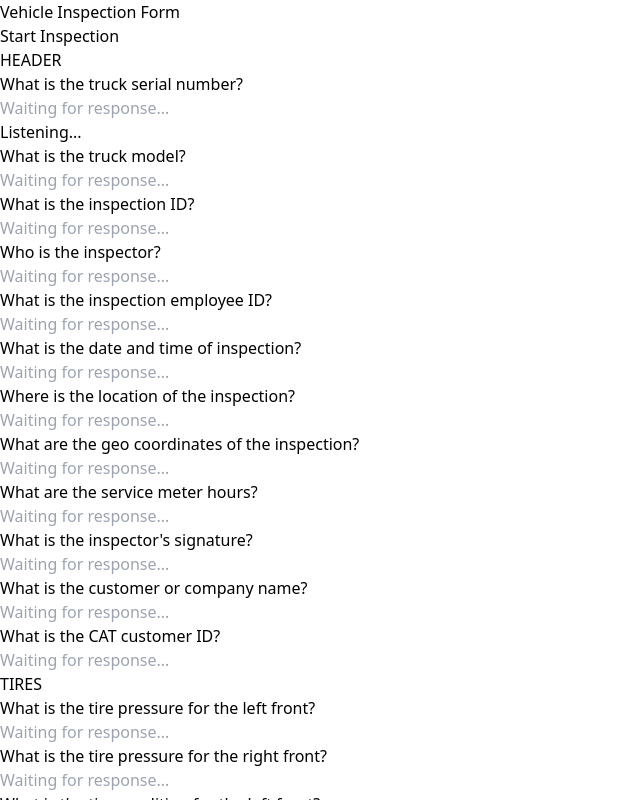
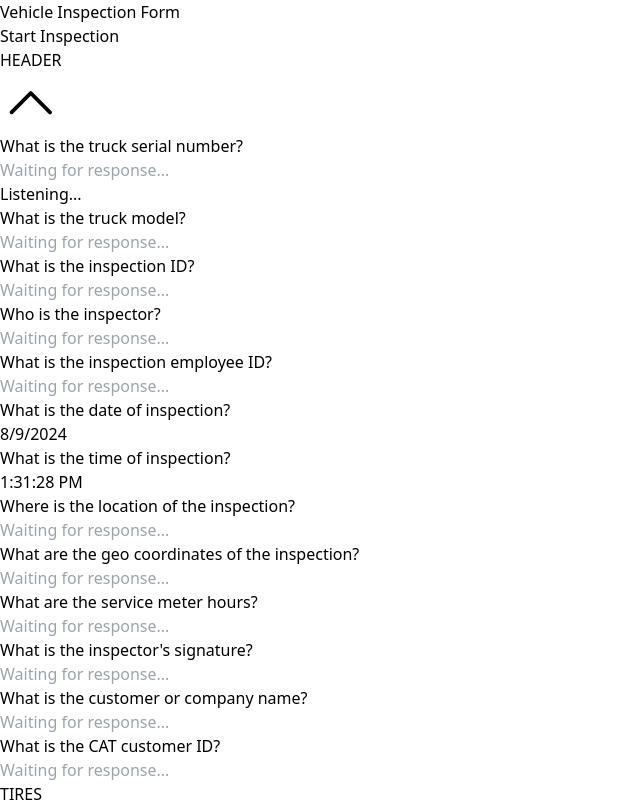
Before and after one commit to medhansh17/caterpillar, a React (Vite) app: page / in a window 1280 px wide. Both pictures are taken after a click on the button "Start Inspection". Shown: the top 800 px of the page, without its empty margins (0-640 px from the left). Built offline with nearby package versions, Linux system fonts and the light colour scheme; no server answers.

Commit message:
feat : update inspection questions and change UI/UX for InspectionForm

```diff
--- a/package.json
+++ b/package.json
@@ -11,6 +11,7 @@
     "generate-pwa-assets": "pwa-assets-generator --preset minimal public/logo.svg"
   },
   "dependencies": {
+    "@heroicons/react": "^2.1.5",
     "react": "^18.3.1",
     "react-dom": "^18.3.1",
     "react-speech-recognition": "^3.10.0"
--- a/src/Data/inspection.json
+++ b/public/Data/inspection.json
@@ -5,7 +5,8 @@
     { "id": "inspectionId", "question": "What is the inspection ID?" },
     { "id": "inspectorName", "question": "Who is the inspector?" },
     { "id": "inspectionEmployeeId", "question": "What is the inspection employee ID?" },
-    { "id": "dateTimeOfInspection", "question": "What is the date and time of inspection?" },
+    { "id": "dateOfInspection", "question": "What is the date of inspection?" },
+    { "id": "timeOfInspection", "question": "What is the time of inspection?" },
     { "id": "locationOfInspection", "question": "Where is the location of the inspection?" },
     { "id": "geoCoordinates", "question": "What are the geo coordinates of the inspection?" },
     { "id": "serviceMeterHours", "question": "What are the service meter hours?" },
@@ -54,7 +55,7 @@
     { "id": "oilLeakInEngine", "question": "Is there any oil leak in the engine?" },
     { "id": "overallEngineSummary", "question": "What is the overall engine summary?" }
   ],
-  "voiceOfCustomer": [
+  "voice Of Customer": [
     { "id": "customerFeedback", "question": "What feedback did the customer provide?" },
     { "id": "imagesRelatedToCustomerIssues", "question": "What images are related to the issues discussed with the customer?" }
   ]
--- a/src/components/InspectionForm.jsx
+++ b/src/components/InspectionForm.jsx
@@ -1,10 +1,41 @@
-import React, { useState, useEffect, useCallback } from "react";
+import React, { useState, useEffect, useCallback, useRef } from "react";
 import SpeechRecognition, {
   useSpeechRecognition,
 } from "react-speech-recognition";
-import inspect_ques from "../Data/inspection.json";
+import inspect_ques from "../../public/Data/inspection.json";
 
 const DEBOUNCE_TIME = 500;
+
+const getGeoCoordinates = (callback) => {
+  if (navigator.geolocation) {
+    navigator.geolocation.getCurrentPosition(
+      (position) => {
+        const { latitude, longitude } = position.coords;
+        callback(`${latitude}, ${longitude}`);
+      },
+      (error) => {
+        console.error(error);
+        callback('Unable to retrieve location');
+      }
+    );
+  } else {
+    callback('Geolocation is not supported by this browser.');
+  }
+};
+
+const generateSpecialInput = (id, callback) => {
+  switch (id) {
+    case "dateOfInspection":
+      return new Date().toLocaleDateString();
+    case "timeOfInspection":
+      return new Date().toLocaleTimeString();
+    case "geoCoordinates":
+      getGeoCoordinates(callback);
+      return null; // Return null as callback will handle updating state
+    default:
+      return null;
+  }
+};
 
 const InspectionForm = () => {
   const [responses, setResponses] = useState({});
@@ -12,6 +43,8 @@ const InspectionForm = () => {
   const [currentSectionIndex, setCurrentSectionIndex] = useState(0);
   const { transcript, resetTranscript } = useSpeechRecognition();
   const [isListening, setIsListening] = useState(false);
+  const [expandedSections, setExpandedSections] = useState({});
+  const questionRefs = useRef({});
 
   const startInspection = useCallback(() => {
     resetTranscript();
@@ -22,6 +55,7 @@ const InspectionForm = () => {
     const firstQuestion =
       Object.values(inspect_ques)[0]?.[0]?.question || "No questions available";
     speakQuestion(firstQuestion);
+    setExpandedSections({ [Object.keys(inspect_ques)[0]]: true });
   }, [resetTranscript]);
 
   const speakQuestion = (question) => {
@@ -40,29 +74,77 @@ const InspectionForm = () => {
       const currentSection = sections[currentSectionIndex];
       if (currentSection && currentSection[currentStepIndex]) {
         const currentStep = currentSection[currentStepIndex];
+        if (generateSpecialInput(currentStep.id, (value) => {
+          setResponses((prevResponses) => ({
+            ...prevResponses,
+            [currentStep.id]: value,
+          }));
+        }) === null) {
           setResponses((prevResponses) => ({
             ...prevResponses,
             [currentStep.id]: transcript,
           }));
         }
       }
+    }
   }, [transcript, currentStepIndex, currentSectionIndex]);
+
+  const findNextNonSpecialStep = (section, startIndex) => {
+    for (let i = startIndex; i < section.length; i++) {
+      if (generateSpecialInput(section[i].id, () => {}) === null) {
+        return i;
+      }
+    }
+    return -1;
+  };
 
   const moveToNextStep = useCallback(() => {
     resetTranscript();
     const sections = Object.values(inspect_ques);
     const currentSection = sections[currentSectionIndex];
 
-    if (currentStepIndex < currentSection.length - 1) {
-      setCurrentStepIndex((prevIndex) => prevIndex + 1);
-      speakQuestion(
-        currentSection[currentStepIndex + 1]?.question || "No more questions"
+    const nextStepIndex = findNextNonSpecialStep(
+      currentSection,
+      currentStepIndex + 1
     );
+
+    if (nextStepIndex !== -1) {
+      setCurrentStepIndex(nextStepIndex);
+      const nextStep = currentSection[nextStepIndex];
+      if (generateSpecialInput(nextStep.id, (value) => {
+        setResponses((prevResponses) => ({
+          ...prevResponses,
+          [nextStep.id]: value,
+        }));
+      }) === null) {
+        speakQuestion(nextStep.question);
+      }
     } else if (currentSectionIndex < sections.length - 1) {
       setCurrentSectionIndex((prevIndex) => prevIndex + 1);
-      setCurrentStepIndex(0);
       const nextSection = sections[currentSectionIndex + 1];
-      speakQuestion(nextSection[0]?.question || "No more questions");
+      const nextSectionFirstNonSpecialIndex = findNextNonSpecialStep(
+        nextSection,
+        0
+      );
+      setCurrentStepIndex(nextSectionFirstNonSpecialIndex);
+      if (nextSectionFirstNonSpecialIndex !== -1) {
+        const nextStep = nextSection[nextSectionFirstNonSpecialIndex];
+        if (generateSpecialInput(nextStep.id, (value) => {
+          setResponses((prevResponses) => ({
+            ...prevResponses,
+            [nextStep.id]: value,
+          }));
+        }) === null) {
+          speakQuestion(nextStep.question);
+        }
+      }
+
+      // Automatically open the next section
+      const nextSectionKey = Object.keys(inspect_ques)[currentSectionIndex + 1];
+      setExpandedSections((prev) => ({
+        ...prev,
+        [nextSectionKey]: true,
+      }));
     } else {
       SpeechRecognition.stopListening();
       setIsListening(false);
@@ -80,10 +162,30 @@ const InspectionForm = () => {
     }
   }, [transcript, isListening, handleSpeechRecognition]);
 
+  useEffect(() => {
+    // Scroll to the current question
+    if (currentStepIndex !== -1 && currentSectionIndex !== -1) {
+      const sections = Object.keys(inspect_ques);
+      const currentSectionKey = sections[currentSectionIndex];
+      const currentQuestionId = `${currentSectionKey}-${currentStepIndex}`;
+      const questionElement = questionRefs.current[currentQuestionId];
+      if (questionElement) {
+        questionElement.scrollIntoView({ behavior: "smooth", block: "center" });
+      }
+    }
+  }, [currentStepIndex, currentSectionIndex]);
+
   const handleInputChange = (e, stepId) => {
     setResponses((prevResponses) => ({
       ...prevResponses,
       [stepId]: e.target.value,
+    }));
+  };
+
+  const toggleSection = (sectionKey) => {
+    setExpandedSections((prev) => ({
+      ...prev,
+      [sectionKey]: !prev[sectionKey],
     }));
   };
 
@@ -99,15 +201,47 @@ const InspectionForm = () => {
       <div className="space-y-6">
         {Object.entries(inspect_ques).map(
           ([sectionKey, sectionQuestions], sectionIndex) => (
-            <div key={sectionKey} className="my-6">
-              <h1 className="text-2xl font-bold mb-4">
+            <div
+              key={sectionKey}
+              className="my-6 border border-gray-200 rounded-lg bg-slate-100"
+            >
+              <button
+                onClick={() => toggleSection(sectionKey)}
+                className="w-full flex justify-between items-center p-4 bg-gray-200 hover:bg-gray-300 transition-colors duration-200"
+              >
+                <h1 className="text-2xl font-bold">
                   {sectionKey.toUpperCase()}
                 </h1>
-              {sectionQuestions.map((step, index) => (
-                <div key={step.id} className="bg-gray-100 p-4 rounded-lg mb-4">
+                {expandedSections[sectionKey] ? <UpIcon /> : <DownIcon />}
+              </button>
+              {expandedSections[sectionKey] && (
+                <div className="p-4">
+                  {sectionQuestions.map((step, index) => {
+                    const specialInput = generateSpecialInput(step.id, (value) => {
+                      setResponses((prevResponses) => ({
+                        ...prevResponses,
+                        [step.id]: value,
+                      }));
+                    });
+                    return (
+                      <div
+                        key={step.id}
+                        ref={(el) =>
+                          (questionRefs.current[`${sectionKey}-${index}`] = el)
+                        }
+                        className="bg-white p-4 rounded-lg mb-4 shadow"
+                      >
                         <h2 className="text-xl font-semibold mb-2">
                           {step.question}
                         </h2>
+                        {specialInput !== null ? (
+                          <input
+                            type="text"
+                            value={specialInput}
+                            readOnly
+                            className="w-full p-2 border border-gray-300 rounded text-lg bg-gray-100"
+                          />
+                        ) : (
                           <input
                             type="text"
                             value={responses[step.id] || ""}
@@ -115,13 +249,20 @@ const InspectionForm = () => {
                             placeholder="Waiting for response..."
                             className="w-full p-2 border border-gray-300 rounded text-lg"
                           />
+                        )}
                         {sectionIndex === currentSectionIndex &&
                           index === currentStepIndex &&
-                    isListening && (
-                      <p className="text-sm text-gray-600 mt-2">Listening...</p>
+                          isListening &&
+                          specialInput === null && (
+                            <p className="text-sm text-gray-600 mt-2">
+                              Listening...
+                            </p>
                           )}
                       </div>
-              ))}
+                    );
+                  })}
+                </div>
+              )}
             </div>
           )
         )}
@@ -130,4 +271,34 @@ const InspectionForm = () => {
   );
 };
 
+const UpIcon = () => (
+  <svg
+    xmlns="http://www.w3.org/2000/svg"
+    viewBox="0 0 24 24"
+    fill="currentColor"
+    className="size-6"
+  >
+    <path
+      fillRule="evenodd"
+      d="M11.47 7.72a.75.75 0 0 1 1.06 0l7.5 7.5a.75.75 0 1 1-1.06 1.06L12 9.31l-6.97 6.97a.75.75 0 0 1-1.06-1.06l7.5-7.5Z"
+      clipRule="evenodd"
+    />
+  </svg>
+);
+
+const DownIcon = () => (
+  <svg
+    xmlns="http://www.w3.org/2000/svg"
+    viewBox="0 0 24 24"
+    fill="currentColor"
+    className="size-6"
+  >
+    <path
+      fillRule="evenodd"
+      d="M12.53 16.28a.75.75 0 0 1-1.06 0l-7.5-7.5a.75.75 0 0 1 1.06-1.06L12 14.69l6.97-6.97a.75.75 0 1 1 1.06 1.06l-7.5 7.5Z"
+      clipRule="evenodd"
+    />
+  </svg>
+);
+
 export default InspectionForm;
```
Also changed, not shown: 1 other file (tests, documents, lock files or other folders). Lines whose indentation alone changed are shown as unchanged.
